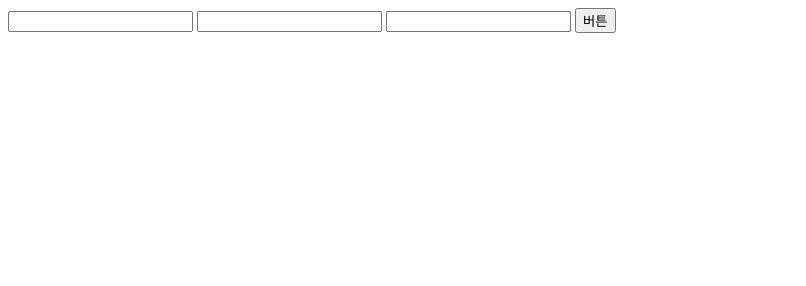
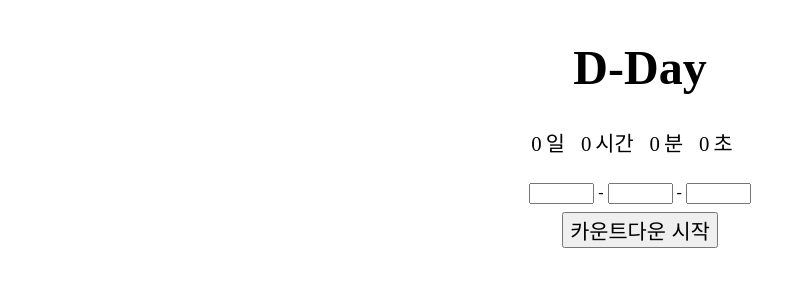
Before and after one commit to firstquarterlee/cc-javascript, a plain HTML site: page index.html in a window 1280 px wide. Shown: the whole page, without its empty margins (0-806 px from the left). Drawn offline with Linux system fonts and the light colour scheme.

Commit message:
💩 CSS 추가

```diff
--- a/index.html
+++ b/index.html
@@ -2,6 +2,7 @@
 <html lang="ko">
   <head>
     <title>D-Day</title>
+    <link rel="stylesheet" href="./style.css">
     <script>
       const output = function() {
         console.log('함수를 실행했어요.')
@@ -36,9 +37,30 @@
     </script>
   </head>
   <body>
-    <input id="target-year-input" class="target-input" />
-    <input id="target-month-input" class="target-input" />
-    <input id="target-date-input" class="target-input" />
-    <button onclick="counterMaker()">버튼</button>
+    <h1>D-Day</h1>
+    <div id="d-day-container">
+      <div class="d-day-child-container">
+        <span id="days">0</span>
+        <span>일</span>
+      </div>
+      <div class="d-day-child-container">
+        <span id="hours">0</span>
+        <span>시간</span>
+      </div>
+      <div class="d-day-child-container">
+        <span id="min">0</span>
+        <span>분</span>
+      </div>
+      <div class="d-day-child-container">
+        <span id="sec">0</span>
+        <span>초</span>
+      </div>
+    </div>
+    <div id="target-selector">
+      <input id="target-year-input" class="target-input" size="5"/> -
+      <input id="target-month-input" class="target-input" size="5"/> -
+      <input id="target-date-input" class="target-input" size="5"/>
+    </div>
+    <button onclick="counterMaker()" id="start-btn">카운트다운 시작</button>
   </body>
 </html>
--- /dev/null
+++ b/style.css
@@ -0,0 +1,38 @@
+* {
+  box-sizing: border-box;
+}
+
+body {
+  display: flex;
+  flex-direction: column;
+  align-items: center;
+}
+
+h1 {
+  font-size: 3rem;
+}
+
+#start-btn {
+  margin-top: 0.5rem;
+  font-size: 1.3rem;
+}
+
+#d-day-container {
+  display: flex;
+  flex-wrap: wrap;
+  justify-content: center;
+  margin-bottom: 1.6rem;
+}
+
+.d-day-child-container {
+  text-align: center;
+  margin-right: 1rem;
+}
+
+.d-day-child-container span {
+  font-size: 1.3rem;
+}
+
+.target-selector {
+  margin-top: 0.5rem;
+}
```
